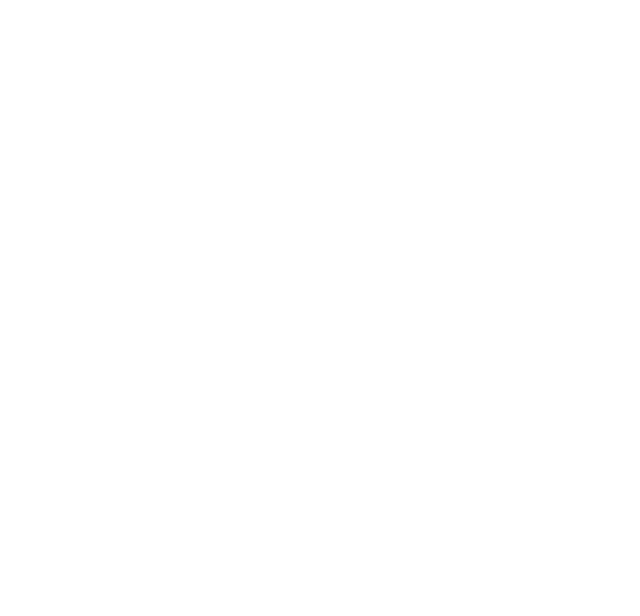
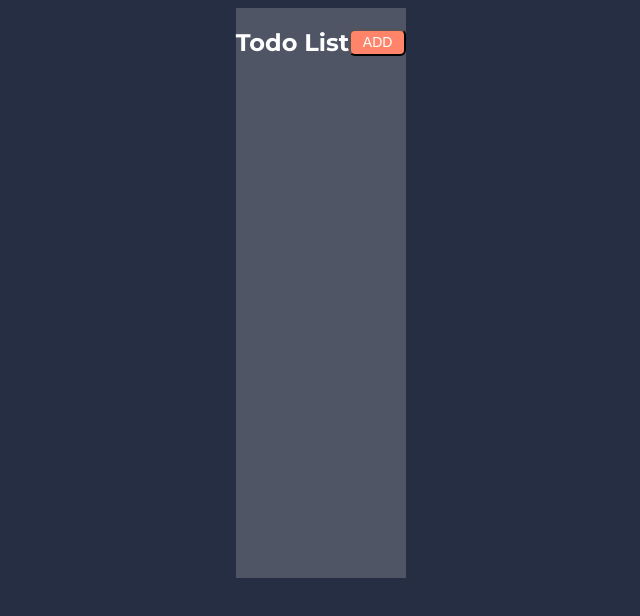
Before and after one commit to ministrov/awesome-todo, a Vue app: page / in a window 1280 px wide. Shown: the top 616 px of the page, without its empty margins (319-959 px from the left). Built offline with nearby package versions, Linux system fonts and the light colour scheme.

Commit message:
Did main header

```diff
--- a/package.json
+++ b/package.json
@@ -19,6 +19,8 @@
     "@vue/cli-service": "~5.0.0",
     "eslint": "^7.32.0",
     "eslint-plugin-vue": "^8.0.3",
+    "sass": "^1.53.0",
+    "sass-loader": "^13.0.2",
     "vue-template-compiler": "^2.6.14"
   },
   "eslintConfig": {
--- a/public/index.html
+++ b/public/index.html
@@ -5,6 +5,9 @@
     <meta http-equiv="X-UA-Compatible" content="IE=edge">
     <meta name="viewport" content="width=device-width,initial-scale=1.0">
     <link rel="icon" href="<%= BASE_URL %>favicon.ico">
+    <link rel="preconnect" href="https://fonts.googleapis.com">
+    <link rel="preconnect" href="https://fonts.gstatic.com" crossorigin>
+    <link href="https://fonts.googleapis.com/css2?family=Montserrat:wght@400;500;700&display=swap" rel="stylesheet">
     <title><%= htmlWebpackPlugin.options.title %></title>
   </head>
   <body>
--- a/src/App.vue
+++ b/src/App.vue
@@ -1,18 +1,48 @@
 <template>
   <div id="app">
+    <div class="content-wrapper">
+      <div class="main-header">
+        <h2 class="main-header__title">Todo List</h2>
 
+        <AddButton />
+      </div>
+
+
+    </div>
   </div>
 </template>
 
 <script>
-
+import AddButton from './components/AddButton.vue'
 export default {
-  name: 'App'
+  name: 'App',
+  components: {
+    AddButton
+  }
 }
 </script>
 
-<style>
-/* #app {
-
-} */
+<style lang="scss">
+body {
+  max-width: 1940px;
+  font-family: 'Montserrat', sans-serif;
+  font-size: 16px;
+  color: #ffffff;
+  background-color: #252E42;
+}
+#app {
+  display: flex;
+  justify-content: center;
+  align-items: center;
+}
+.content-wrapper {
+  max-width: 420px;
+  height: 570px;
+  background-color: #4F5565;
+}
+.main-header {
+  display: flex;
+  justify-content: space-between;
+  align-items: center;
+}
 </style>
--- /dev/null
+++ b/src/components/AddButton.vue
@@ -0,0 +1,23 @@
+<template>
+  <button class="add-button">Add</button>
+</template>
+
+<script>
+export default {}
+</script>
+
+<!-- Add "scoped" attribute to limit CSS to this component only -->
+<style lang="scss" scoped>
+.add-button {
+  display: block;
+  width: 57px;
+  height: 27px;
+  font-size: 14px;
+  font-weight: 500;
+  text-transform: uppercase;
+  color: #FFFFFF;
+  background-color: #FF8469;
+  outline: none;
+  border-radius: 6px;
+}
+</style>
```
Also changed, not shown: src/components/HelloWorld.vue (deleted, +0 -14 lines), 1 other file (tests, documents, lock files or other folders).
